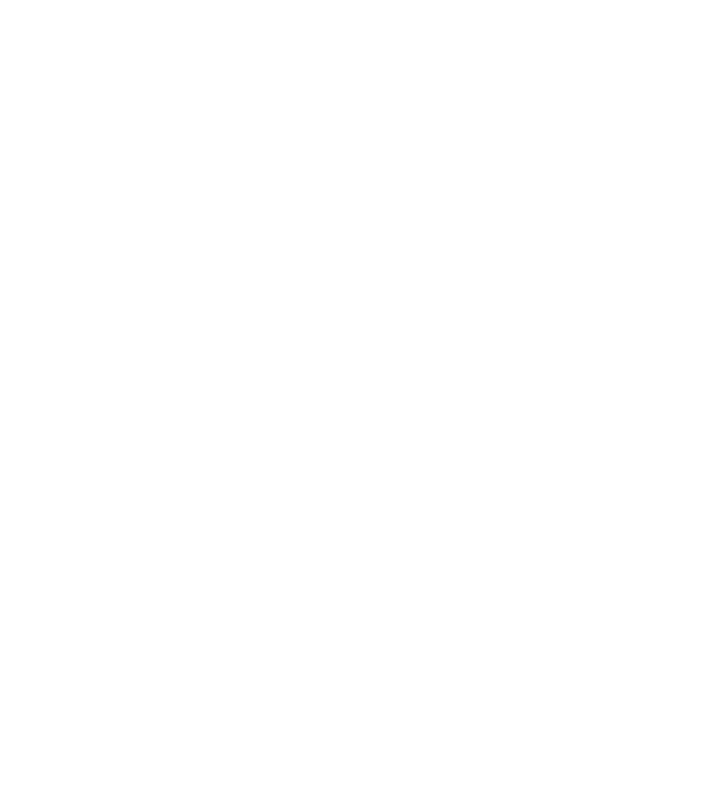
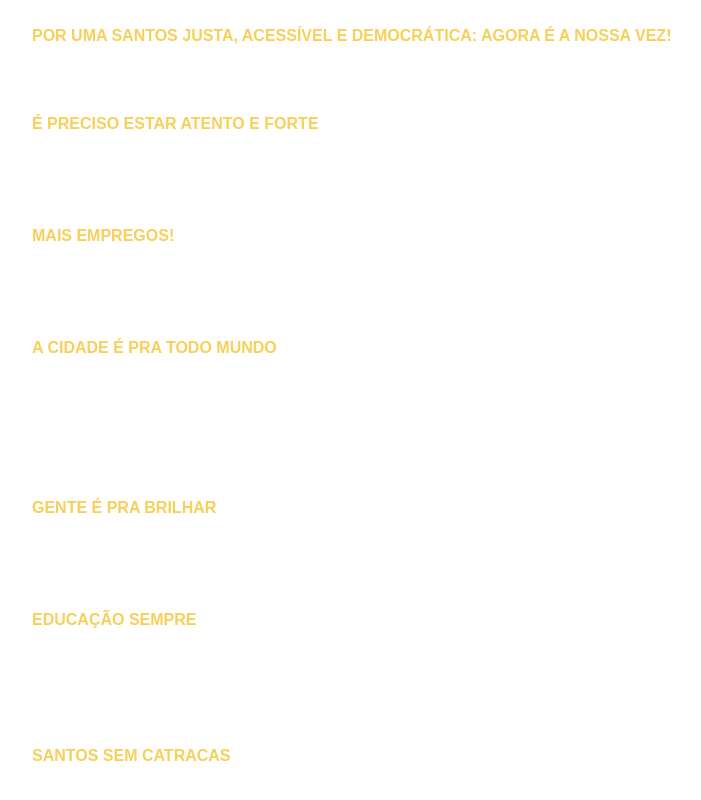
Before and after one commit to Marcos-Monte/thiago-andrade, a Next.js app: page /components/Form/Form in a window 1280 px wide. Shown: the top 800 px of the page, without its empty margins (96-797 px from the left). Built offline with nearby package versions, Linux system fonts and the light colour scheme; a web font is replaced by a local one.

Commit message:
style: estilizando o componente 'TextoManifesto'

```diff
--- a/src/pages/components/Form/Form.jsx
+++ b/src/pages/components/Form/Form.jsx
@@ -119,6 +119,7 @@
             </select>
           </div> */}
 
+          <div className={styles.box}>
             <div className={styles.option}>
               <label className={styles.label} htmlFor="id-name">Nome </label>
               <input
@@ -149,6 +150,10 @@
 
             </div>
 
+          </div>
+
+
+          <div className={styles.box}>
             <div className={styles.option}>
                 <label className={styles.label} htmlFor="id-whats">Whatsapp</label>
 
@@ -222,6 +227,8 @@
 
             </div>
 
+          </div>
+
           <div className={styles.option}>
             <label className={styles.label} htmlFor="id-proposta">
               Proposta
--- a/src/pages/components/Form/Form.module.css
+++ b/src/pages/components/Form/Form.module.css
@@ -5,8 +5,8 @@
 }
 
 .content {
-  text-align: center;
-  width: 70%;
+  text-align: justify;
+
   margin: 1.5rem auto;
   color: var(--light-font);
 }
@@ -82,6 +82,14 @@
   flex-grow: 1;
 }
 
+/* Box */
+
+.box{
+  display: flex;
+  /* flex-wrap: wrap; */
+  gap: .5rem;
+}
+
 /* Hover */
 .option > input:hover,
 .option > select:hover,
--- a/src/pages/components/Texto/TextoManifesto.jsx
+++ b/src/pages/components/Texto/TextoManifesto.jsx
@@ -1,42 +1,45 @@
+import styles from '@/pages/components/Texto/TextoManifesto.module.css'
+
 export default function TextoManifesto(){
     return(
 
-        <div>
-            Por uma Santos justa, acessível e democrática: agora é a nossa vez!
+        <div className={styles.container}>
 
-            Neste momento crucial para nossa cidade de Santos, apresento minha candidatura com um compromisso firme e inabalável: defender a democracia, promover a justiça social e lutar incansavelmente por uma sociedade mais justa e igualitária.
+            <h4 className={styles.title}>Por uma Santos justa, acessível e democrática: agora é a nossa vez!</h4>
 
-            É PRECISO ESTAR ATENTO E FORTE
+            <p>Neste momento crucial para nossa cidade de Santos, apresento minha candidatura com um compromisso firme e inabalável: defender a democracia, promover a justiça social e lutar incansavelmente por uma sociedade mais justa e igualitária.</p>
 
-            A democracia é um valor fundamental que deve ser protegido e fortalecido, assim como a participação ativa e consciente de todos os cidadãos, especialmente dos trabalhadores e trabalhadoras que constroem diariamente nossa cidade. A defesa do Estado Democrático de Direito é essencial para garantir uma sociedade onde todos tenham as mesmas oportunidades de crescer e prosperar.
+            <h4 className={styles.title}>É PRECISO ESTAR ATENTO E FORTE</h4>
 
-            MAIS EMPREGOS!
+            <p>A democracia é um valor fundamental que deve ser protegido e fortalecido, assim como a participação ativa e consciente de todos os cidadãos, especialmente dos trabalhadores e trabalhadoras que constroem diariamente nossa cidade. A defesa do Estado Democrático de Direito é essencial para garantir uma sociedade onde todos tenham as mesmas oportunidades de crescer e prosperar.</p>
 
-            É imprescindível respeitar e valorizar a classe trabalhadora, garantindo direitos, salários dignos e condições de trabalho justas. Minha candidatura representa a voz de quem, historicamente, é silenciado e explorado. Defendo uma cidade onde o trabalho seja digno e valorizado, com emprego para jovens e para aqueles que passaram dos 40 anos, reconhecendo suas experiências e habilidades.
+            <h4 className={styles.title}>MAIS EMPREGOS!</h4>
 
-            A CIDADE É PRA TODO MUNDO
+            <p>É imprescindível respeitar e valorizar a classe trabalhadora, garantindo direitos, salários dignos e condições de trabalho justas. Minha candidatura representa a voz de quem, historicamente, é silenciado e explorado. Defendo uma cidade onde o trabalho seja digno e valorizado, com emprego para jovens e para aqueles que passaram dos 40 anos, reconhecendo suas experiências e habilidades.</p>
 
-            O direito à cidade é um princípio que orienta minha visão para Santos. Todos devem ter acesso igualitário aos espaços urbanos, serviços e oportunidades. Isso inclui a periferia de nossa cidade, tantas vezes esquecida pelo poder público e que necessita urgentemente de políticas habitacionais, espaços de cultura e lazer, e melhorias na drenagem urbana para evitar alagamentos em dias de chuva, que frequentemente afetam essas regiões. Uma cidade inclusiva, é uma cidade que respeita as diversidades e oferece qualidade de vida a todos os seus habitantes.
+            <h4 className={styles.title}>A CIDADE É PRA TODO MUNDO</h4>
 
-            GENTE É PRA BRILHAR
+            <p>O direito à cidade é um princípio que orienta minha visão para Santos. Todos devem ter acesso igualitário aos espaços urbanos, serviços e oportunidades. Isso inclui a periferia de nossa cidade, tantas vezes esquecida pelo poder público e que necessita urgentemente de políticas habitacionais, espaços de cultura e lazer, e melhorias na drenagem urbana para evitar alagamentos em dias de chuva, que frequentemente afetam essas regiões. Uma cidade inclusiva, é uma cidade que respeita as diversidades e oferece qualidade de vida a todos os seus habitantes.</p>
 
-            Outra pauta prioritária da minha candidatura é a segurança alimentar. Proponho a ampliação do Restaurante Bom Prato, garantindo que ele funcione também aos finais de semana e criando o Bom Prato estudantil, assegurando que nossos jovens tenham acesso a refeições saudáveis e a preços acessíveis, independentemente de sua condição social.
+            <h4 className={styles.title}>GENTE É PRA BRILHAR </h4>
 
-            EDUCAÇÃO SEMPRE
+            <p>Outra pauta prioritária da minha candidatura é a segurança alimentar. Proponho a ampliação do Restaurante Bom Prato, garantindo que ele funcione também aos finais de semana e criando o Bom Prato estudantil, assegurando que nossos jovens tenham acesso a refeições saudáveis e a preços acessíveis, independentemente de sua condição social. </p>
 
-            A educação é a base para o desenvolvimento social e econômico. Dessa forma, defendo escolas com horários ampliados, atendendo às necessidades das famílias trabalhadoras e proporcionando um ambiente seguro e acolhedor para nossas crianças e adolescentes. Também luto pela instalação de um Instituto Federal na Zona Noroeste, levando ensino técnico e superior público e de qualidade para essa região.
+            <h4 className={styles.title}>EDUCAÇÃO SEMPRE</h4>
 
-            SANTOS SEM CATRACAS
+            <p>A educação é a base para o desenvolvimento social e econômico. Dessa forma, defendo escolas com horários ampliados, atendendo às necessidades das famílias trabalhadoras e proporcionando um ambiente seguro e acolhedor para nossas crianças e adolescentes. Também luto pela instalação de um Instituto Federal na Zona Noroeste, levando ensino técnico e superior público e de qualidade para essa região.</p>
 
-            Defendo a Tarifa Zero e a mobilidade urbana como um direito de todos, assegurando transporte público gratuito e acessível para a população santista. Além disso, busco uma cidade com ciclovias seguras e transporte público eficiente, que facilite o deslocamento, especialmente nas áreas periféricas que muitas vezes carecem de infraestrutura de transporte adequada. Minha visão é de uma Santos onde todos tenham direito de viver com dignidade e respeito. Uma cidade sustentável, que enfrente a crise climática com soluções inovadoras e eficazes, promovendo o uso consciente dos recursos naturais e incentivando práticas ecológicas em todos os setores.
+            <h4 className={styles.title}>SANTOS SEM CATRACAS</h4>
 
-            SONHOS NÃO ENVELHECEM
+            <p>Defendo a Tarifa Zero e a mobilidade urbana como um direito de todos, assegurando transporte público gratuito e acessível para a população santista. Além disso, busco uma cidade com ciclovias seguras e transporte público eficiente, que facilite o deslocamento, especialmente nas áreas periféricas que muitas vezes carecem de infraestrutura de transporte adequada. Minha visão é de uma Santos onde todos tenham direito de viver com dignidade e respeito. Uma cidade sustentável, que enfrente a crise climática com soluções inovadoras e eficazes, promovendo o uso consciente dos recursos naturais e incentivando práticas ecológicas em todos os setores.</p>
 
-            Valorizo profundamente a cultura e a história de nossa cidade, onde viveram grandes nomes como Pagu e Plínio Marcos. É fundamental incentivar e apoiar a produção cultural local, garantindo espaços para a expressão artística e o acesso à cultura para todos. Acredito que a cultura é um poderoso instrumento de transformação social e deve ser um direito acessível a todos os cidadãos.
+            <h4 className={styles.title}>SONHOS NÃO ENVELHECEM</h4>
 
-            TRABALHO, DIÁLOGO E CORAGEM
+            <p>Valorizo profundamente a cultura e a história de nossa cidade, onde viveram grandes nomes como Pagu e Plínio Marcos. É fundamental incentivar e apoiar a produção cultural local, garantindo espaços para a expressão artística e o acesso à cultura para todos. Acredito que a cultura é um poderoso instrumento de transformação social e deve ser um direito acessível a todos os cidadãos.</p>
 
-            Junte-se a mim nesta caminhada, juntos podemos construir a cidade que sonhamos. Agora é a nossa vez!
+            <h4 className={styles.title}>TRABALHO, DIÁLOGO E CORAGEM</h4>
+
+            <p>Junte-se a mim nesta caminhada, juntos podemos construir a cidade que sonhamos. Agora é a nossa vez!</p>
         </div>
     )
 }
--- /dev/null
+++ b/src/pages/components/Texto/TextoManifesto.module.css
@@ -0,0 +1,11 @@
+.container{
+    width: 100%;
+    font-size: 1.5rem;
+}
+
+.title{
+    font-family: var(--font-title);
+    color: var(--third);
+    margin: .5rem 0;
+    text-transform: uppercase;
+}
--- a/src/styles/globals.css
+++ b/src/styles/globals.css
@@ -8,7 +8,7 @@
   padding: 0;
   box-sizing: border-box;
   line-height: 1.5em;
-  /* font-size: 1rem; */
+  font-size: 1rem;
   font-family: "Noto Sans", sans-serif;
   text-decoration: none;
 }
```
Also changed, not shown: src/pages/components/Header/Header.module.css (+10 -1 lines), src/pages/components/Home/Home.module.css (+13 -1 lines), commit.txt. Lines whose indentation alone changed are shown as unchanged.
